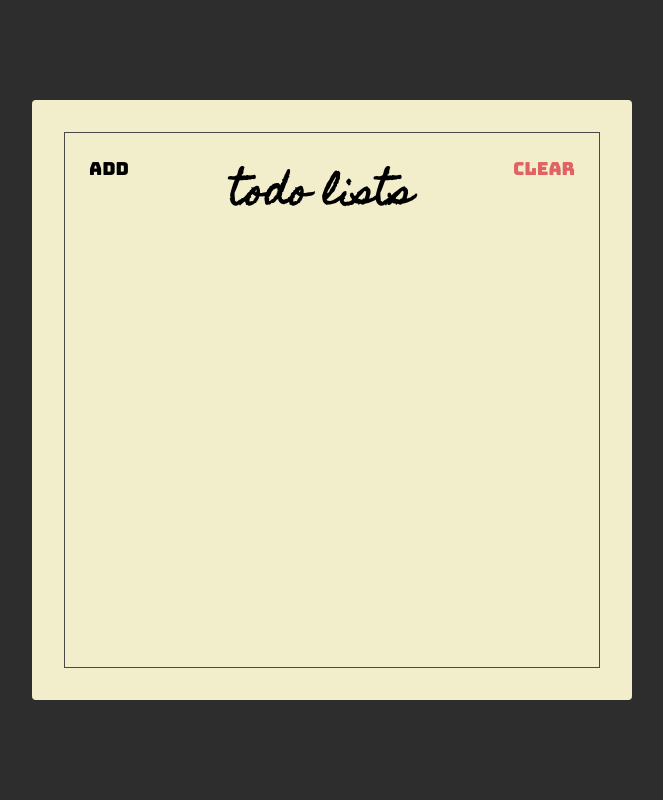
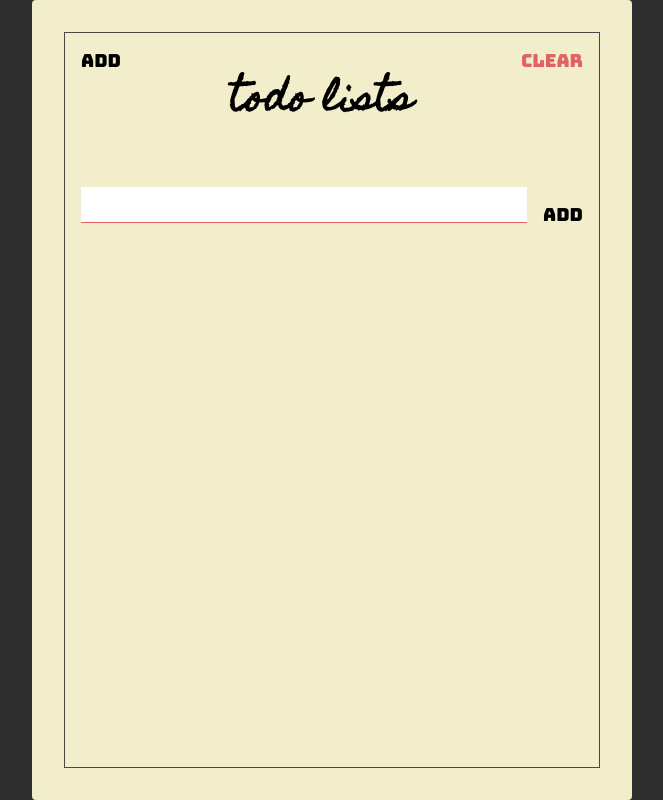
Before and after one commit to ivangerry100/react-course-starter, a website: page index.html in a window 1280 px wide. Shown: the whole page, without its empty margins (308-971 px from the left). Drawn offline with Linux system fonts and the light colour scheme.

Commit message:
membuat add todo section

```diff
--- a/index.html
+++ b/index.html
@@ -14,11 +14,17 @@
   <body>
     <div class="container">
       <div class="frame">
-        <div class="header">
+        <section class="header">
           <button class="header-btn">Add</button>
           <h1 class="header-title">Todo Lists</h1>
           <button class="header-btn main-red-color">Clear</button>
-        </div>
+        </section>
+        <section class="add">
+          <form class="add-form">
+            <input type="text" class="add-input" />
+            <button class="add-btn">Add</button>
+          </form>
+        </section>
       </div>
     </div>
   </body>
--- a/style.css
+++ b/style.css
@@ -34,7 +34,7 @@
 
 .container {
   width: 600px;
-  height: 600px;
+  height: 800px;
   background-color: #f2eecb;
   border-radius: 4px;
 
@@ -67,9 +67,47 @@
   font-size: 1.8rem;
   font-family: "Bungee", sans-serif;
 
-  padding: 24px;
+  padding: 16px;
+  cursor: pointer;
 
   background: unset;
   border: unset;
   outline: unset;
 }
+
+.add {
+  padding: 16px;
+}
+
+.add-form {
+  display: flex;
+  align-items: flex-start;
+}
+
+.add-input {
+  backround: unset;
+  border: unset;
+  padding: 0 64px;
+
+  flex: 1;
+
+  border-bottom: 1px solid var(--main-red-color);
+  outline: unset;
+
+  font-family: "Homemade Apple", sans-serif;
+  font-size: 16px;
+  text-transform: lowercase;
+}
+
+.add-btn {
+  font-size: 1.8rem;
+  font-family: "Bungee", sans-serif;
+
+  padding: 16px;
+  padding-right: unset;
+  cursor: pointer;
+
+  background: unset;
+  border: unset;
+  outline: unset;
+}
```
